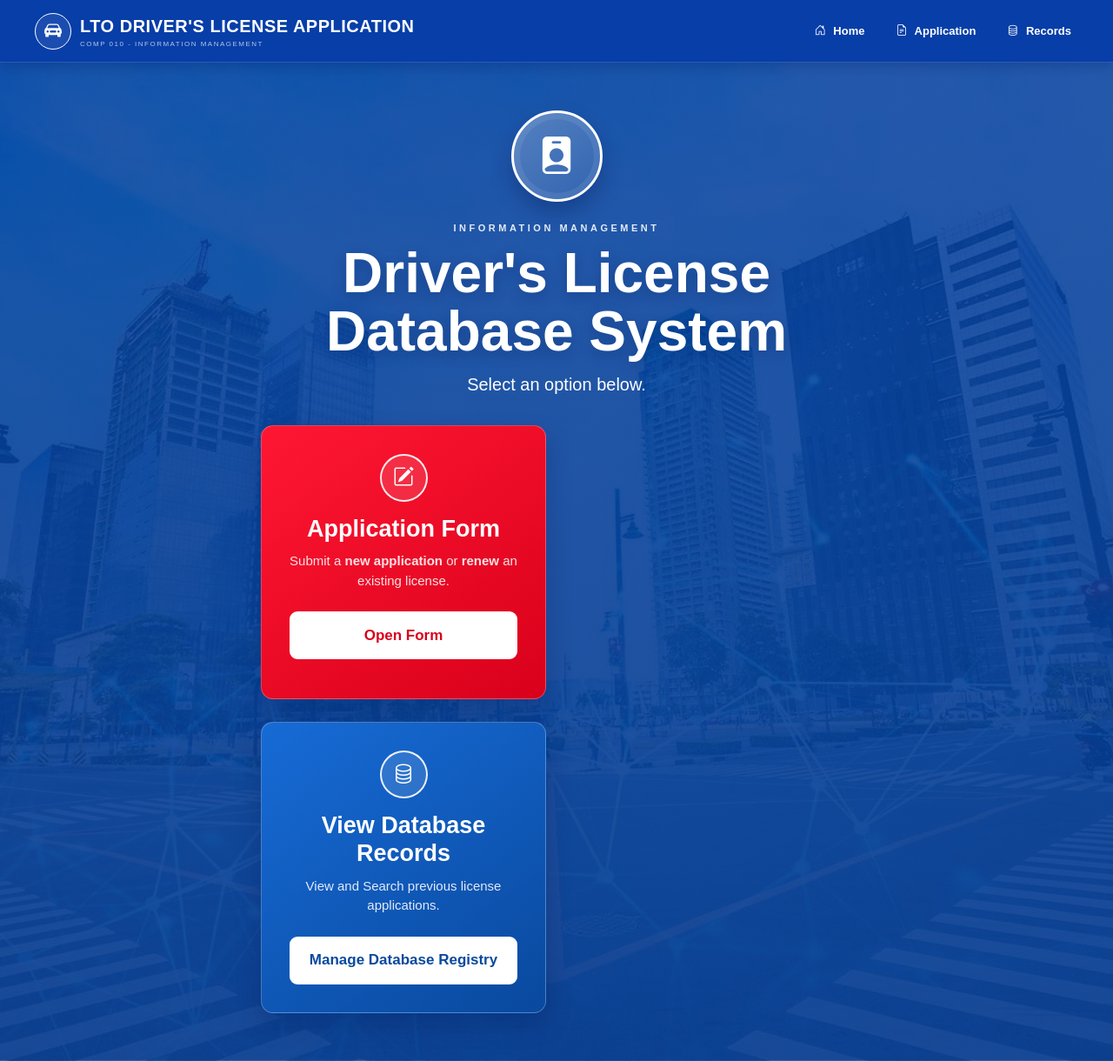
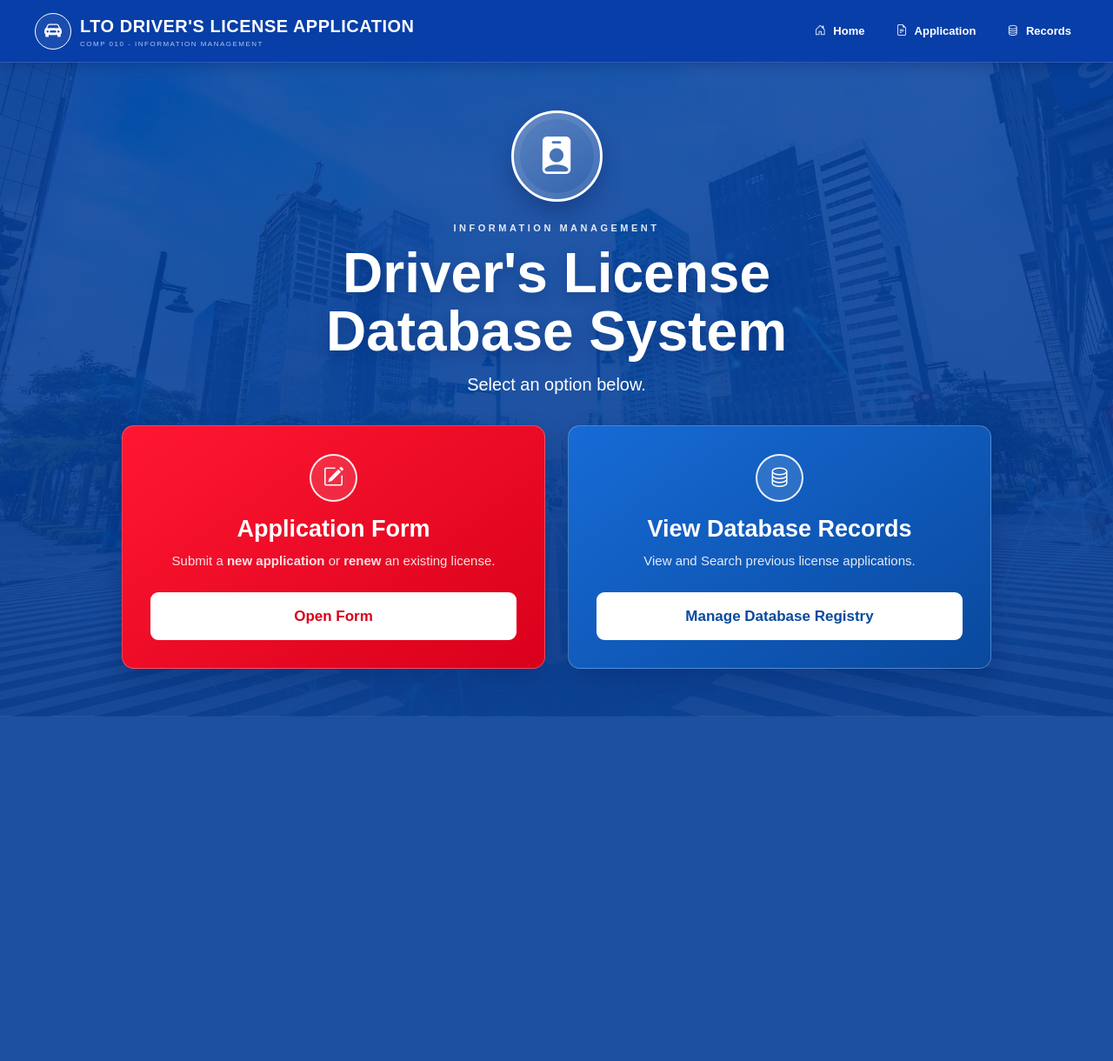
Before and after one commit to reonnee/infoman-licensedb, a Flask app: page / in a window 1280 px wide. Shown: the whole page at 87% size. After the commit the page ends 824 px from the top, so only its background shows below. Run offline with Flask 3, Linux system fonts and the light colour scheme.

Commit message:
Update dashboard.html
binalik ko lang sa dati wmehehhe

```diff
--- a/project/templates/dashboard.html
+++ b/project/templates/dashboard.html
@@ -180,19 +180,16 @@
 
         .option-row {
             display: grid;
-            grid-template-columns: 328px, 328px;
+            grid-template-columns: repeat(2, 1fr);
             gap: 26px;
-            width: 680px;
-            max-width: none;
-            min-width: 680px;
+            width: 100%;
+            max-width: 1000px;
             margin: 0 auto;
         }
 
         .option-card {
-            min-height: 315px;
+            min-height: 230px;
             padding: 32px;
-            width: 328px;
-            min-width: 328px
 
             display: flex;
             flex-direction: column;
@@ -335,6 +332,10 @@
 
             .hero-description {
                 font-size: 17px;
+            }
+
+            .option-row {
+                grid-template-columns: 1fr;
             }
 
             .option-card {
```
